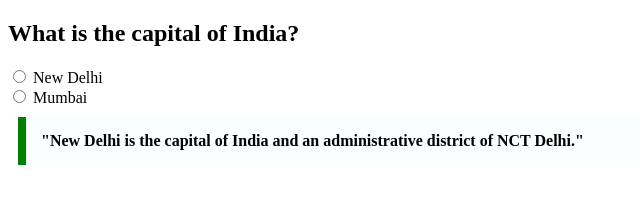
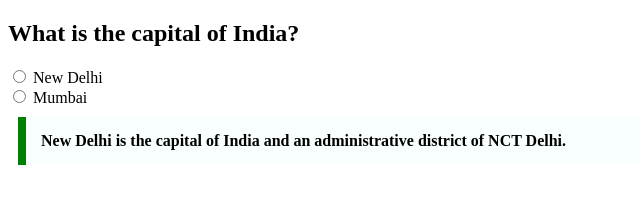
Before and after one commit to acciojob/trivia-devil9931, a website: page main.html in a window 1280 px wide. Shown: the whole page, without its empty margins (0-640 px from the left). Drawn offline with Linux system fonts and the light colour scheme.

Commit message:
created a submission

```diff
--- a/main.html
+++ b/main.html
@@ -26,7 +26,7 @@
 
   <!-- Quotation -->
   <blockquote class="quote">
-    "New Delhi is the capital of India and an administrative district of NCT Delhi."
+    New Delhi is the capital of India and an administrative district of NCT Delhi.
   </blockquote>
     <script type="text/javascript" src="./script.js">
 </script>
```
